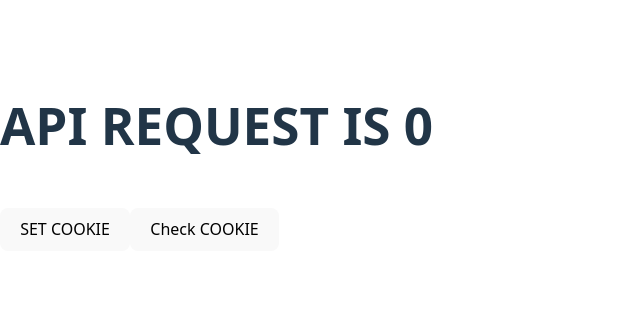
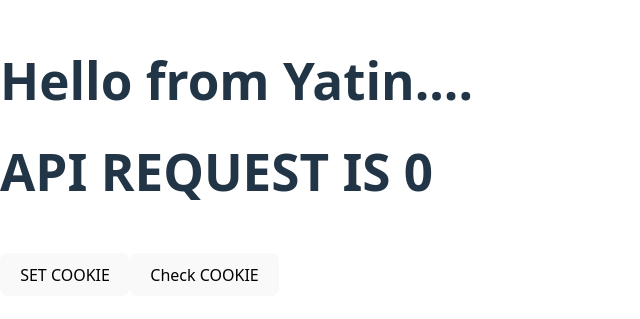
Before and after one commit to YatinDora81/CD_Test, a React (Vite) app in the folder client/: page / in a window 1280 px wide. Shown: the part 243-562 px from the top of the page, without its empty margins (0-640 px from the left). Built offline with nearby package versions, Linux system fonts and the light colour scheme.

Commit message:
changed frontend

```diff
--- a/client/src/App.jsx
+++ b/client/src/App.jsx
@@ -48,7 +48,7 @@ function App() {
 
   return (
     <div>
-
+      <h1>Hello from Yatin....</h1>
       <h1>API REQUEST IS {apiClick}</h1>
       <button style={{ marginTop: "20px" }} onClick={setCookieHandler}> SET COOKIE </button>
       <button style={{ marginTop: "20px" }} onClick={checkCookieHandler}> Check COOKIE </button>
```
